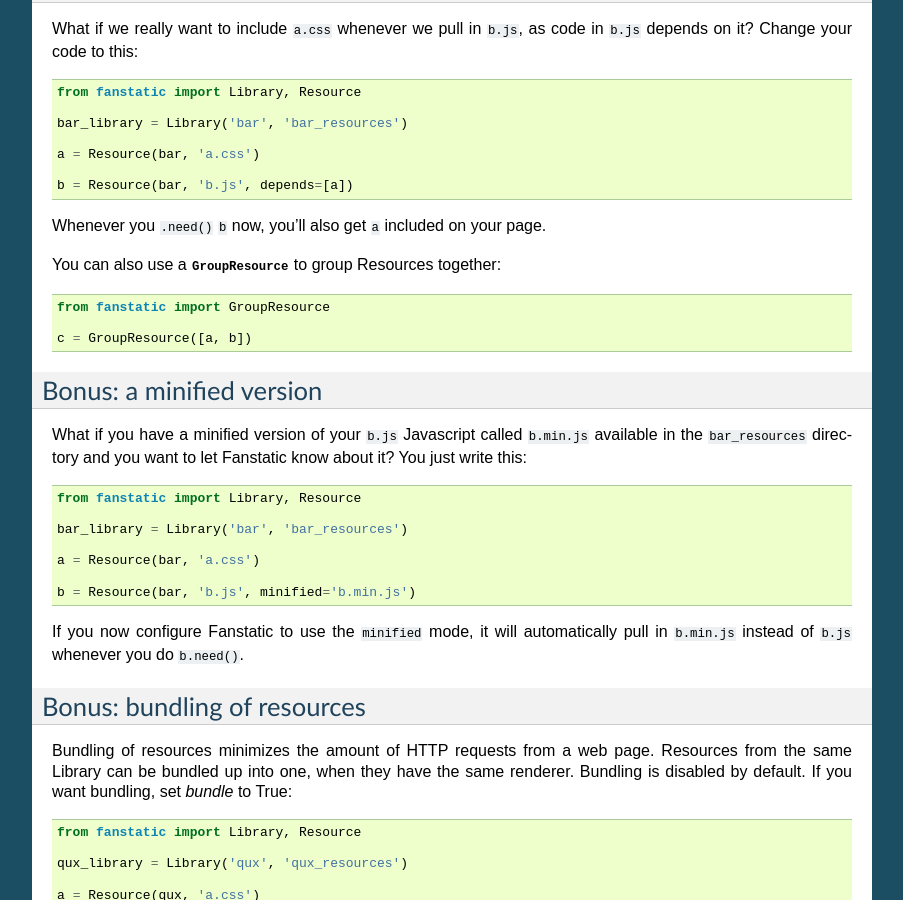
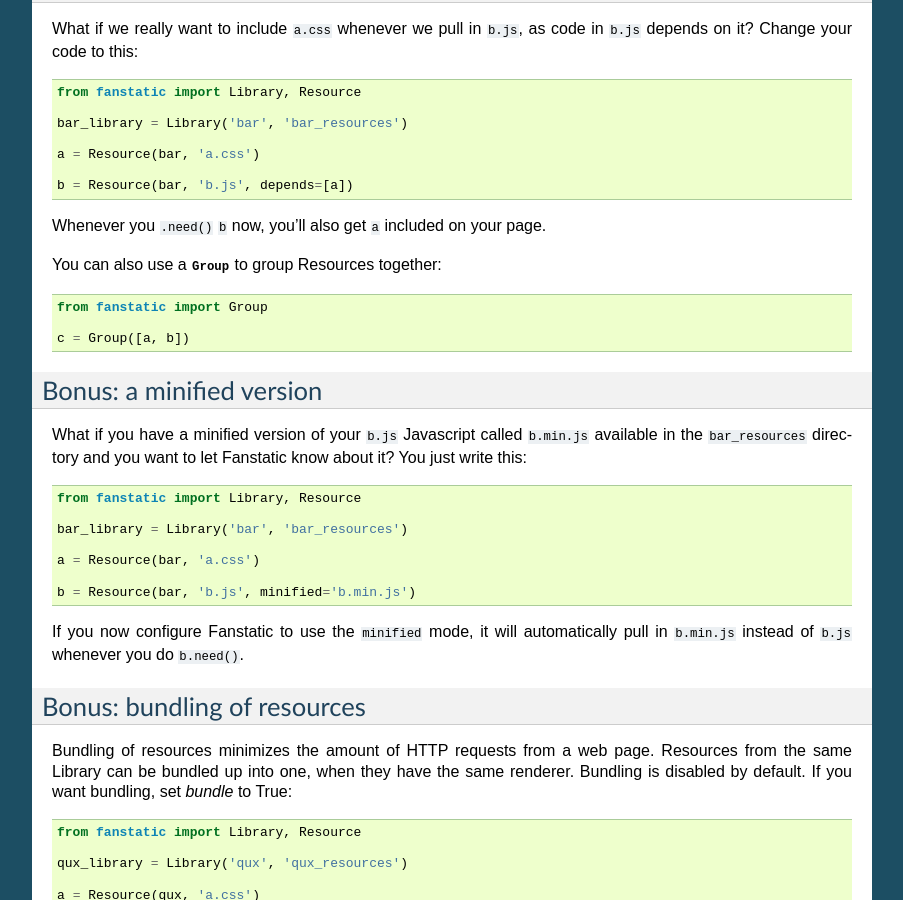
Before and after one commit to zopefoundation/fanstatic, a Sphinx documentation site: the page built from doc/library.rst, in a window 1280 px wide and 900 px high, scrolled down 2456 px. Shown: the whole window, without its empty margins (198-1101 px from the left). Built offline with Sphinx 7.4.7, drawn with Linux system fonts in a browser that asks for light colours.

Commit message:
Rename GroupResource to Group.

```diff
--- a/doc/library.rst
+++ b/doc/library.rst
@@ -167,11 +167,11 @@
 Whenever you ``.need()`` ``b`` now, you'll also get ``a`` included on
 your page.
 
-You can also use a :py:class:`GroupResource` to group Resources together::
+You can also use a :py:class:`Group` to group Resources together::
 
-  from fanstatic import GroupResource
+  from fanstatic import Group
 
-  c = GroupResource([a, b])
+  c = Group([a, b])
 
 Bonus: a minified version
 -------------------------
```
